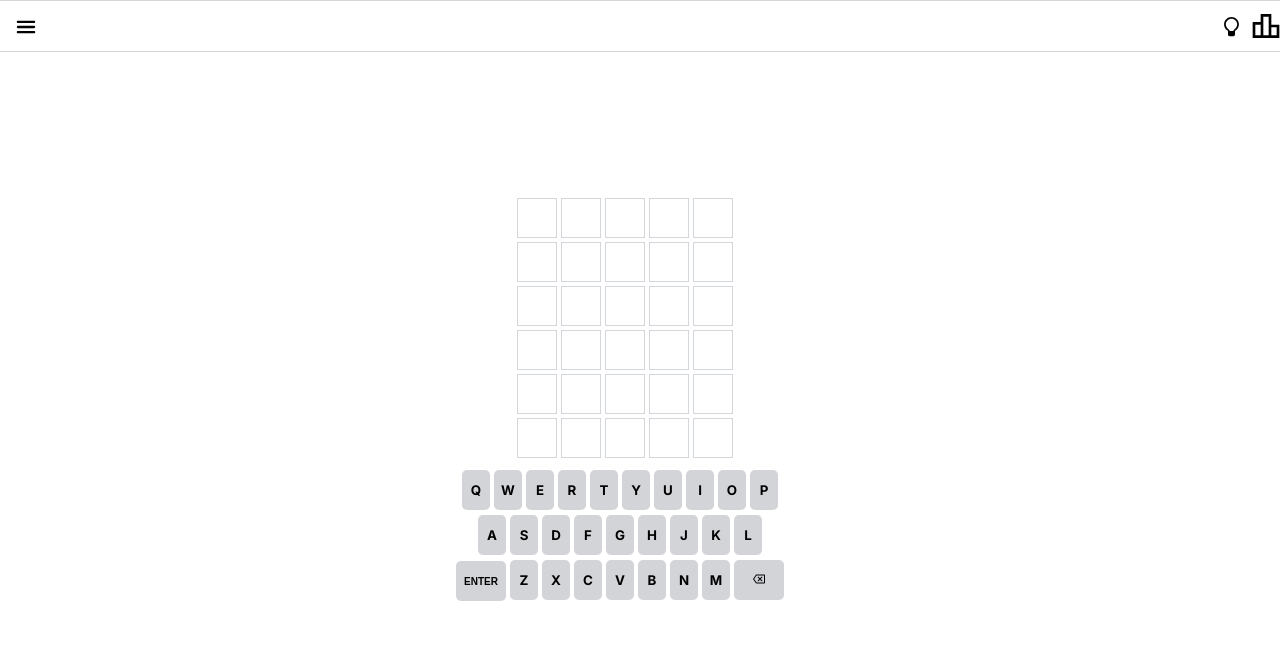
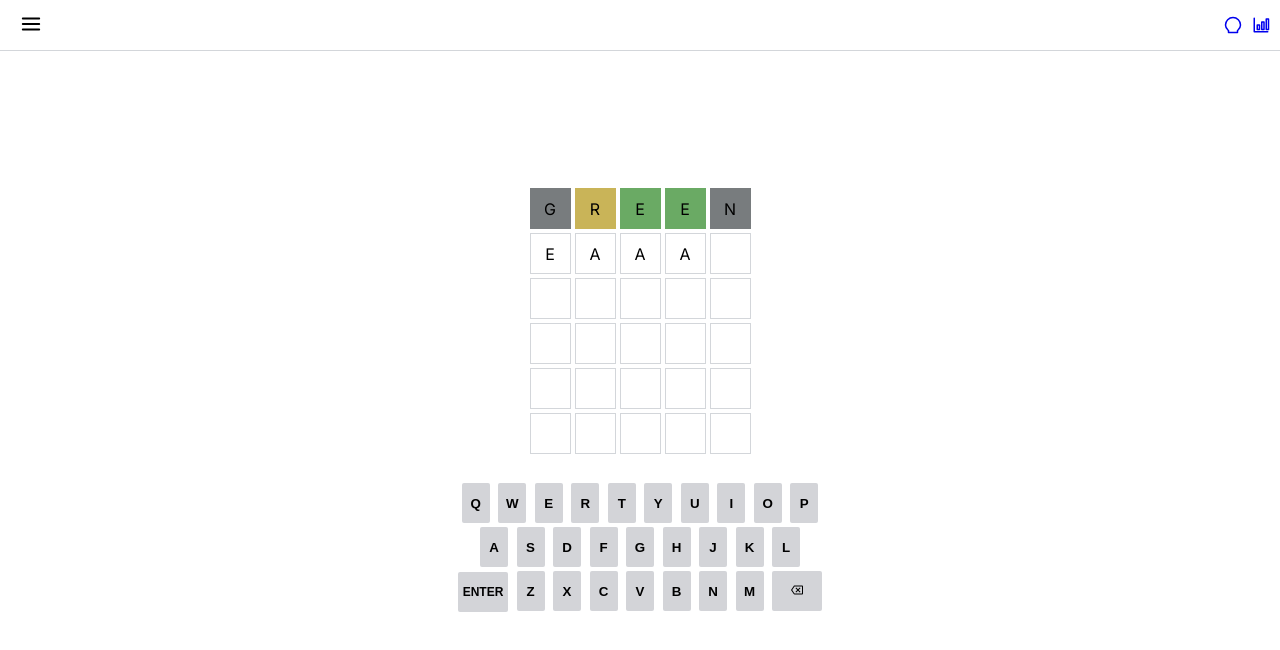
Before and after one commit to cleberfarias/wordle, a plain HTML site: page index.html in a window 1280 px wide. Drawn offline with Linux system fonts and the light colour scheme.

Commit message:
ateração da nome da classe tabuleiro para quadrado e cor nos quadrados

```diff
--- a/index.html
+++ b/index.html
@@ -1,5 +1,5 @@
 <!DOCTYPE html>
-<html lang="">
+<html lang="pt-BR">
     <head>
         <meta charset="UTF-8">
         <meta name="viewport" content="width=device-width, initial-scale=1.0">
@@ -8,145 +8,107 @@
     </head>
     <body>
         <header>
-
-            <button class="botao-huburguer">
+            <button class="botao-hamburguer" aria-label="Menu">
               <svg
-                    aria-hidden="true"
                 xmlns="http://www.w3.org/2000/svg"
-                    height="32"
-                    viewBox="-4 -4 32 32"
-                    width="32"
+                height="22"
+                width="22"
+                viewBox="0 0 24 24"
+                fill="none"
+                stroke="currentColor"
+                stroke-width="2"
+                stroke-linecap="round"
+                stroke-linejoin="round"
                 class="game-icon"
-                    data-testid="icon-menu"
               >
-                    <path fill="var(--color-tone-1)" d="M3.93428 18.2929C3.61506 18.2929 3.34567 18.1831 3.1261 17.9636C2.90654 17.744 2.79675 17.4746 2.79675 17.1554C2.79675 16.8362 2.90654 16.5668 3.1261 16.3473C3.34567 16.1277 3.61506 16.0179 3.93428 16.0179H20.0658C20.385 16.0179 20.6544 16.1277 20.874 16.3473C21.0935 16.5668 21.2033 16.8362 21.2033 17.1554C21.2033 17.4746 21.0935 17.744 20.874 17.9636C20.6544 18.1831 20.385 18.2929 20.0658 18.2929H3.93428ZM3.93428 13.1375C3.61506 13.1375 3.34567 13.0277 3.1261 12.8081C2.90654 12.5886 2.79675 12.3192 2.79675 12C2.79675 11.6808 2.90654 11.4114 3.1261 11.1918C3.34567 10.9723 3.61506 10.8625 3.93428 10.8625H20.0658C20.385 10.8625 20.6544 10.9723 20.874 11.1918C21.0935 11.4114 21.2033 11.6808 21.2033 12C21.2033 12.3192 21.0935 12.5886 20.874 12.8081C20.6544 13.0277 20.385 13.1375 20.0658 13.1375H3.93428ZM3.93428 7.98206C3.61506 7.98206 3.34567 7.87227 3.1261 7.65271C2.90654 7.43314 2.79675 7.16375 2.79675 6.84453C2.79675 6.52533 2.90654 6.25595 3.1261 6.03638C3.34567 5.81681 3.61506 5.70703 3.93428 5.70703H20.0658C20.385 5.70703 20.6544 5.81681 20.874 6.03638C21.0935 6.25595 21.2033 6.52533 21.2033 6.84453C21.2033 7.16375 21.0935 7.43314 20.874 7.65271C20.6544 7.87227 20.385 7.98206 20.0658 7.98206H3.93428Z"></path>
+                <line x1="3" y1="12" x2="21" y2="12" />
+                <line x1="3" y1="6" x2="21" y2="6" />
+                <line x1="3" y1="18" x2="21" y2="18" />
               </svg>
             </button>
             <div class="icones-direita">
-            <a href="https://www.nytimes.com/2025/03/31/crosswords/wordle-review-1382.html" class="lampada" target="_blank">
+              <a
+                href="https://www.nytimes.com/2025/03/31/crosswords/wordle-review-1382.html"
+                class="icone"
+                target="_blank"
+                aria-label="Dica"
+              >
                 <svg
-                    aria-hidden="true"
                   xmlns="http://www.w3.org/2000/svg"
-                    height="21"
+                  width="18"
+                  height="18"
                   viewBox="0 0 24 24"
-                    width="21"
+                  fill="none"
+                  stroke="currentColor"
+                  stroke-width="2"
+                  stroke-linecap="round"
+                  stroke-linejoin="round"
                   class="game-icon"
-                    data-testid="icon-forum"
                 >
-                    <path fill="var(--color-tone-1)" d="M15.4538 15.0078C17.2881 13.8544 18.5 11.818 18.5 9.5C18.5 5.91015 15.5899 3 12 3C8.41015 3 5.5 5.91015 5.5 9.5C5.5 11.818 6.71194 13.8544 8.54624 15.0078C9.37338 15.5279 10 16.4687 10 17.6014V20H14V17.6014C14 16.4687 14.6266 15.5279 15.4538 15.0078ZM16.5184 16.7009C16.206 16.8974 16 17.2323 16 17.6014V20C16 21.1046 15.1046 22 14 22H10C8.89543 22 8 21.1046 8 20V17.6014C8 17.2323 7.79404 16.8974 7.48163 16.7009C5.08971 15.1969 3.5 12.5341 3.5 9.5C3.5 4.80558 7.30558 1 12 1C16.6944 1 20.5 4.80558 20.5 9.5C20.5 12.5341 18.9103 15.1969 16.5184 16.7009ZM8 17H16V21C16 22.1046 15.1046 23 14 23H10C8.89543 23 8 22.1046 8 21V17Z"></path>
+                  <path d="M12 2a10 10 0 0 1 10 10c0 4.5-3 6.5-4 7.5v2.5h-12v-2.5c-1-1-4-3-4-7.5a10 10 0 0 1 10-10z" />
                 </svg>
-
               </a>
-            <a href="https://www.nytimes.com/2025/03/31/crosswords/wordle-review-1382.html" class="forum" target="_blank">
+              <a
+                href="https://www.nytimes.com/2025/03/31/crosswords/wordle-review-1382.html"
+                class="icone"
+                target="_blank"
+                aria-label="Estatísticas"
+              >
                 <svg
-                    aria-hidden="true"
                   xmlns="http://www.w3.org/2000/svg"
-                    height="24"
-                    viewBox="4 4 24 24"
-                    width="28"
+                  width="18"
+                  height="18"
+                  viewBox="0 0 24 24"
+                  fill="none"
+                  stroke="currentColor"
+                  stroke-width="2"
+                  stroke-linecap="round"
+                  stroke-linejoin="round"
                   class="game-icon"
-                    data-testid="icon-stats"
                 >
-                    <path fill="var(--color-tone-1)" d="M21.3332 14.6667V4H10.6665V12H2.6665V28H29.3332V14.6667H21.3332ZM13.3332 6.66667H18.6665V25.3333H13.3332V6.66667ZM5.33317 14.6667H10.6665V25.3333H5.33317V14.6667ZM26.6665 25.3333H21.3332V17.3333H26.6665V25.3333Z"></path>
+                  <path d="M3 3v18h18" />
+                  <rect x="7" y="12" width="3" height="6" />
+                  <rect x="13" y="8" width="3" height="10" />
+                  <rect x="19" y="4" width="3" height="14" />
                 </svg>
               </a>
             </div>
           </header>
-        <div class="center">
         <div class="container-tabuleiro">
-                <div class="tabuleiro">
-                    <h1 class="titulo"></h1>
-                </div>
-                <div class="tabuleiro">
-                    <h1 class="titulo"></h1>
-                </div>
-                <div class="tabuleiro">
-                    <h1 class="titulo"></h1>
-                </div>
-                <div class="tabuleiro">
-                    <h1 class="titulo"></h1>
-                </div>
-                <div class="tabuleiro">
-                    <h1 class="titulo"></h1>
-                </div>
-                <div class="tabuleiro">
-                    <h1 class="titulo"></h1>
-                </div>
-                <div class="tabuleiro">
-                    <h1 class="titulo"></h1>
-                </div>
-                <div class="tabuleiro">
-                    <h1 class="titulo"></h1>
-                </div>
-                <div class="tabuleiro">
-                    <h1 class="titulo"></h1>
-                </div>
-                <div class="tabuleiro">
-                    <h1 class="titulo"></h1>
-                </div>
-                <div class="tabuleiro">
-                    <h1 class="titulo"></h1>
-                </div>
-                <div class="tabuleiro">
-                    <h1 class="titulo"></h1>
-                </div>
-                <div class="tabuleiro">
-                    <h1 class="titulo"></h1>
-                </div>
-                <div class="tabuleiro">
-                    <h1 class="titulo"></h1>
-                </div>
-                <div class="tabuleiro">
-                    <h1 class="titulo"></h1>
-                </div>
-                <div class="tabuleiro">
-                    <h1 class="titulo"></h1>
-                </div>
-                <div class="tabuleiro">
-                    <h1 class="titulo"></h1>
-                </div>
-                <div class="tabuleiro">
-                    <h1 class="titulo"></h1>
-                </div>
-                <div class="tabuleiro">
-                    <h1 class="titulo"></h1>
-                </div>
-                <div class="tabuleiro">
-                    <h1 class="titulo"></h1>
-                </div>
-                <div class="tabuleiro">
-                    <h1 class="titulo"></h1>
-                </div>
-                <div class="tabuleiro">
-                    <h1 class="titulo"></h1>
-                </div>
-                <div class="tabuleiro">
-                    <h1 class="titulo"></h1>
-                </div>
-                <div class="tabuleiro">
-                    <h1 class="titulo"></h1>
-                </div>
-                <div class="tabuleiro">
-                    <h1 class="titulo"></h1>
-                </div>
-                <div class="tabuleiro">
-                    <h1 class="titulo"></h1>
-                </div>
-                <div class="tabuleiro">
-                    <h1 class="titulo"></h1>
-                </div>
-                <div class="tabuleiro">
-                    <h1 class="titulo"></h1>
-                </div>
-                <div class="tabuleiro">
-                    <h1 class="titulo"></h1>
-                </div>
-                <div class="tabuleiro">
-                    <h1 class="titulo"></h1>
-                </div>
+            <div class="Quadrado cinza">G</div>
+            <div class="Quadrado amarelo">R</div>
+            <div class="Quadrado verde">E</div>
+            <div class="Quadrado verde">E</div>
+            <div class="Quadrado cinza">N</div>
+            <div class="Quadrado">E</div>
+            <div class="Quadrado">A</div>
+            <div class="Quadrado">A</div>
+            <div class="Quadrado">A</div>
+            <div class="Quadrado"></div>
+            <div class="Quadrado"></div>
+            <div class="Quadrado"></div>
+            <div class="Quadrado"></div>
+            <div class="Quadrado"></div>
+            <div class="Quadrado"></div>
+            <div class="Quadrado"></div>
+            <div class="Quadrado"></div>
+            <div class="Quadrado"></div>
+            <div class="Quadrado"></div>
+            <div class="Quadrado"></div>
+            <div class="Quadrado"></div>
+            <div class="Quadrado"></div>
+            <div class="Quadrado"></div>
+            <div class="Quadrado"></div>
+            <div class="Quadrado"></div>
+            <div class="Quadrado"></div>
+            <div class="Quadrado"></div>
+            <div class="Quadrado"></div>
+            <div class="Quadrado"></div>
+            <div class="Quadrado"></div>
         </div>
         <div class="container-teclado">
             <div class="teclado">
+                <div class="linha-teclado"></div>
                 <button class="letras">Q</button>
                 <button class="letras">W</button>
                 <button class="letras">E</button>
@@ -157,17 +119,17 @@
                 <button class="letras">I</button>
                 <button class="letras">O</button>
                 <button class="letras">P</button>
-                    <br>
+                <div class="teclado">
                 <button class="letras">A</button>
                 <button class="letras">S</button>
                 <button class="letras">D</button>
                 <button class="letras">F</button>
-                    <button class="letras">G</button>
+                <button class="letras verde">G</button>
                 <button class="letras">H</button>
                 <button class="letras">J</button>
                 <button class="letras">K</button>
                 <button class="letras">L</button>
-                    <br>
+                <div class="teclado">
                 <button class="ctrl">ENTER</button>
                 <button class="letras">Z</button>
                 <button class="letras">X</button>
@@ -190,6 +152,5 @@
                     </svg>
                 </button>
             </div>
-            </div>
         </body>
     </html>
--- a/stylle.css
+++ b/stylle.css
@@ -1,117 +1,129 @@
-
 @import url('https://fonts.googleapis.com/css2?family=Inter:wght@400;700&display=swap');
 
+/* Reset CSS */
+* {
+  margin: 0;
+  padding: 0;
+  box-sizing: border-box;
+}
 
 body {
-    margin: 0;
-    padding: 0;
-    margin: 0;
-    padding: 0;
   display: flex;
+  flex-direction: column;
+  align-items: center;
   justify-content: center;
-    align-items: center;
-    justify-items: center;
-    height: 100vh;
+  min-height: 100vh;
+  font-family: 'Inter', sans-serif;
+  background-color: #fff;
+}
 
-}
-header{
+header {
   position: fixed;
   top: 0;
+  width: 100%;
   display: flex;
-    border: solid 1px #d3d6da;
-    width: 100%;
   justify-content: space-between;
   align-items: center;
   padding: 0 10px;
+  border-bottom: 1px solid #d3d6da;
+  background-color: #fff;
+  z-index: 1000;
+}
 
+.botao-hamburguer {
+  height: 50px;
+  border: none;
+  background-color: transparent;
+  cursor: pointer;
+  padding: 0 10px;
+}
 
+.botao-hamburguer:hover {
+  background-color: #d3d4d8;
 }
-.botao-huburguer{
-    padding: 10px;
-    height: 50px;
-    font-size: 10px;
-    border: none;
-    background-color: #fff;
-    cursor: pointer;
 
-}
-.botao-hamburguer:hover {
-    background-color: #D3D4D8;
-}
-.lampada {
-    display: flex;
-    justify-items: end;
-    justify-content: end;
-
-}
 .icones-direita {
   display: flex;
   gap: 10px;
   align-items: center;
 }
-.forum {
-    cursor: pointer;
+
+.icone {
   display: flex;
   align-items: center;
+  cursor: pointer;
 }
-.center{
 
-    align-items: center;
-    justify-items: center;
-}
 .container-tabuleiro {
   display: flex;
+  flex-wrap: wrap;
+  justify-content: center;
   max-width: 250px;
-   flex-wrap: wrap;
+  margin-top: 0;
+}
 
+.Quadrado {
+  width: 41px;
+  height: 41px;
+  margin: 2px;
+  border: 1.5px solid #d3d6da;
+  display: flex;
+  align-items: center;
+  justify-content: center;
+  font-size: 1rem;
+  color: #000;
 }
-.tabuleiro {
-    width: 40px;
+.verde {
+  background-color: #6aaa64;
+  border: 1.5px solid #6aaa64;
+}
+.amarelo {
+  background-color: #c9b458;
+  border: 1.5px solid #c9b458;
+}
+.cinza {
+  background-color: #787c7e;
+  border: 1.5px solid #787c7e;
+}
+.container-teclado {
+  display: flex;
+  flex-direction: column;
+  align-items: center;
+  margin-top: 20px;
+}
+
+.teclado {
+  width: 100%;
+  max-width: 430px;
+  text-align: center;
+}
+
+.linha-teclado {
+  display: flex;
+  justify-content: center;
+  margin-bottom: 5px;
+  gap: 4px;
+}
+
+.letras,
+.enter,
+.ctrl {
   height: 40px;
-    border: solid 1.5px #d3d6da;
-    color: #000000;
-    box-sizing: border-box;
-    display: flex;
+  border: none;
+  border-radius: 2px;
+  font-weight: bold;
+  cursor: pointer;
+  background-color: #d3d4d8;
+  color: #000;
   margin: 2px;
-    font-family: 'Inter', sans-serif;
+}
 
+.letras {
+  width: 28px;
 }
-.container-teclado{
-    display: flex;
-    max-width: 400px;
-    flex-wrap: wrap;
 
-
+.enter,
+.ctrl {
+  width: 50px;
+  font-size: 0.75rem;
 }
-.teclado{
-    display: flex;
-    display: block;
-    text-align: center;
-    width: 430px;
-    margin-top: 10px;
-   margin-right: 40px;
-}
-.letras{
-    box-sizing: border-box;
-    margin: 0px 0px 5px ;
-    height: 40px;
-    width: 28px;
-    color: #000000;
-    background-color: #D3D4D8;
-    border: none;
-    border-radius: 5px;
-    font-weight: bold;
-    font-family: sans-serif;
-    cursor: pointer;
-    font-family: 'Inter', sans-serif;
-
-}
-.enter, .ctrl {
-    width: 50px;
-    height: 40px;
-    background-color: #D3D4D8;
-    border: none;
-    border-radius: 5px;
-    font-size: 10px;
-    font-weight: bold;
-}
```
Lines whose indentation alone changed are shown as unchanged.
